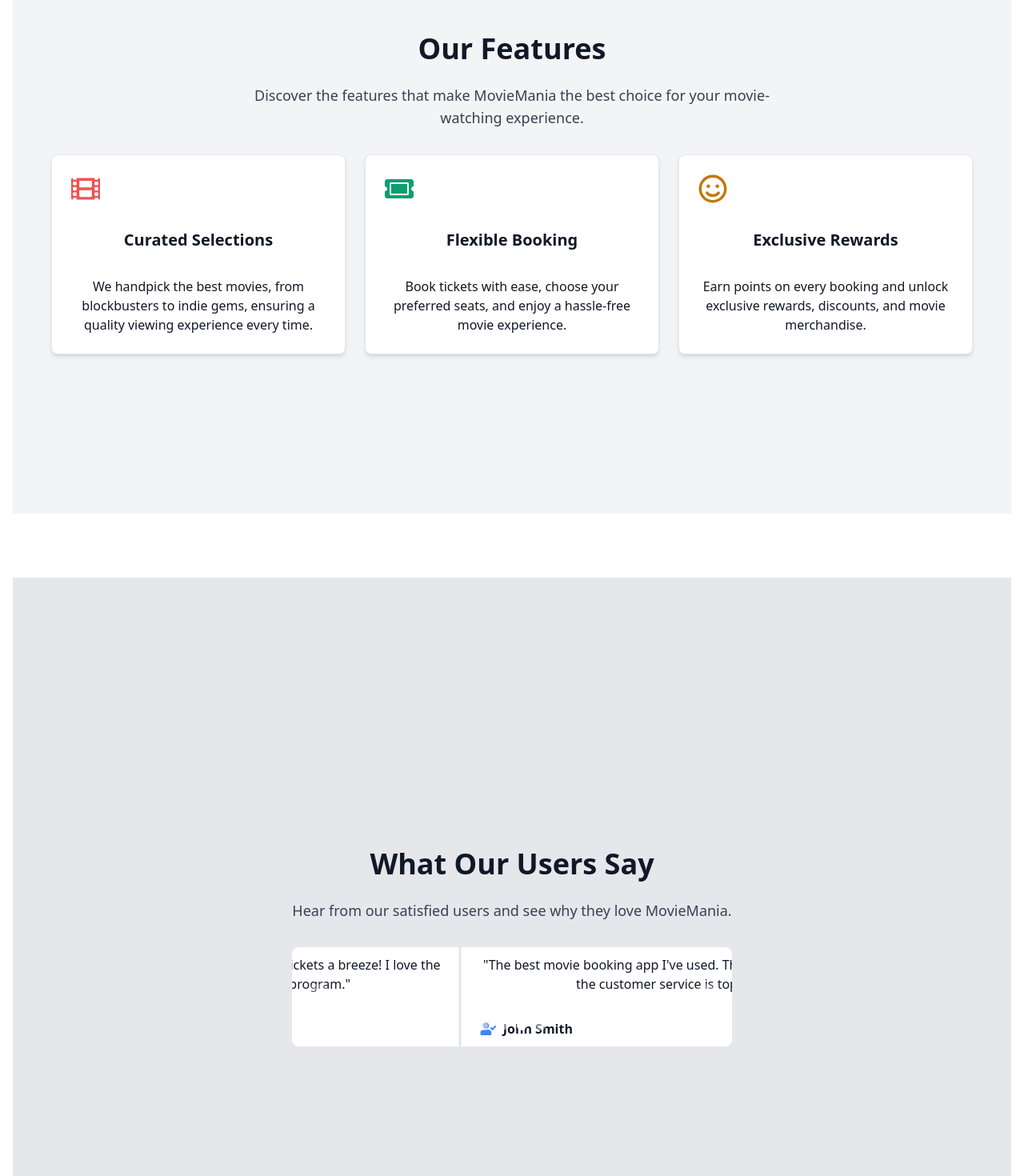
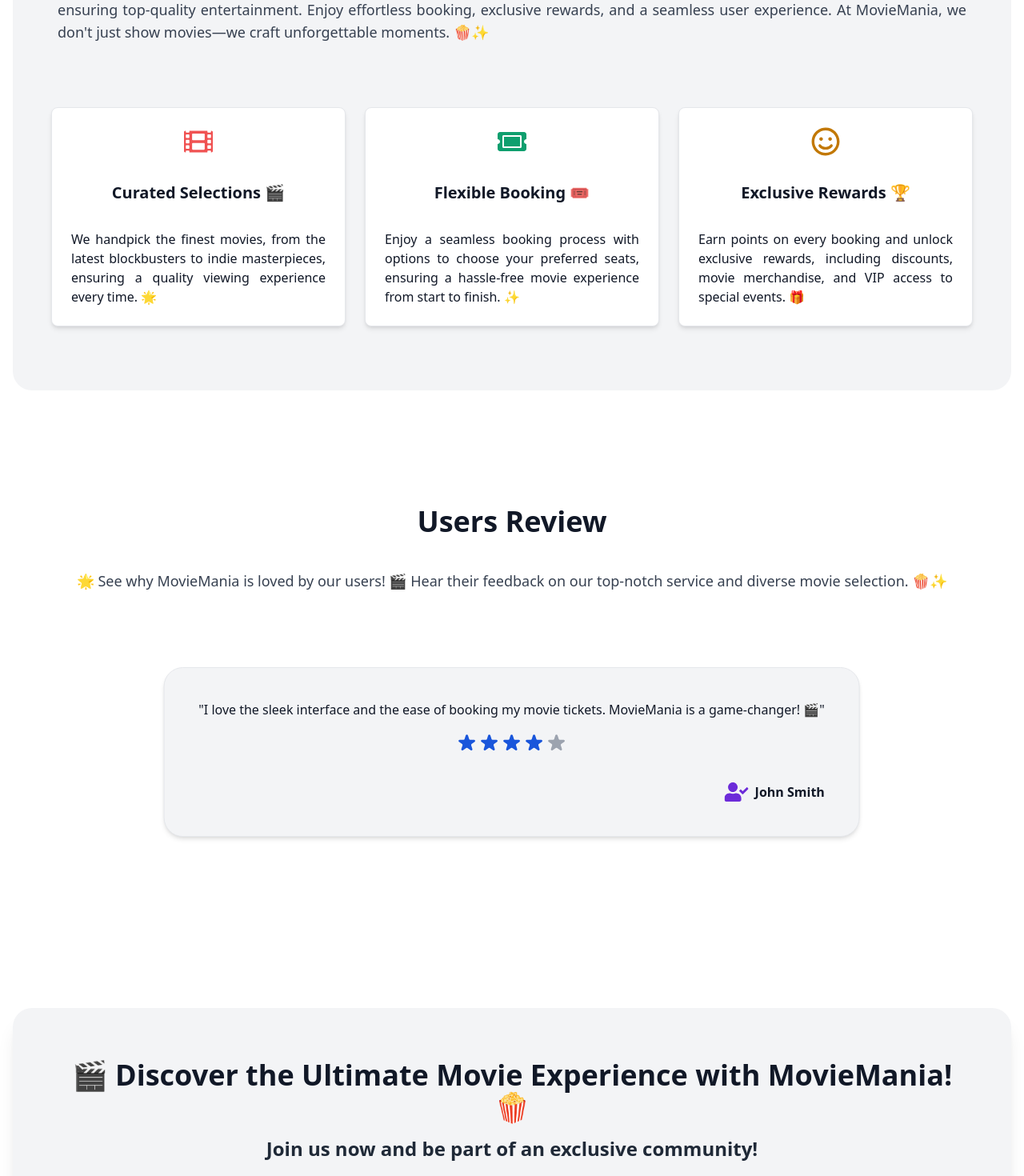
Before and after one commit to Shwetaank/Movies-Booking-App, a React (Vite) app in the folder client/: page / in a window 1280 px wide. Shown: the part 1140-2610 px from the top of the page at 80% size. Built offline with nearby package versions, Linux system fonts and the light colour scheme; no server answers.

Commit message:
complete Landing Page

```diff
--- a/client/src/pages/LandingPage.jsx
+++ b/client/src/pages/LandingPage.jsx
@@ -1,11 +1,70 @@
-import { Button, Card } from "flowbite-react";
+import { Button, Card, Carousel, Rating } from "flowbite-react";
 import { FaTicketAlt, FaRegSmile, FaFilm, FaUserCheck } from "react-icons/fa";
 import Footer from "../components/footer/Footer";
 import Header from "../components/header/Header";
-import { Carousel } from "flowbite-react";
 import HeroTitleSwitcher from "./../components/titleSwitcher/HeroTitleSwitcher";
 import { useNavigate } from "react-router-dom";
 import { useUser } from "@clerk/clerk-react";
+import { motion } from "framer-motion";
+
+// Testimonail Array
+const reviews = [
+  {
+    text: "MovieMania made finding and booking tickets a breeze! The selection is fantastic, and the rewards program is a nice. 🌟",
+    name: "Jane Doe",
+    rating: 5,
+  },
+  {
+    text: "I love the sleek interface and the ease of booking my movie tickets. MovieMania is a game-changer! 🎬",
+    name: "John Smith",
+    rating: 4,
+  },
+  {
+    text: "MovieMania's selection of movies is top-notch. Booking tickets is so convenient. Highly recommended! 🍿",
+    name: "Emily Davis",
+    rating: 3,
+  },
+  {
+    text: "The rewards program and ease of use make MovieMania a must-have app for movie lovers. Great experience! 🌟",
+    name: "Michael Lee",
+    rating: 5,
+  },
+  {
+    text: "Finding movies and booking tickets has never been easier.It has transformed my movie-going experience! 🎥",
+    name: "Sophia Turner",
+    rating: 5,
+  },
+  {
+    text: "MovieMania offers a fantastic selection and a smooth booking process. I’m thoroughly impressed! 🌟",
+    name: "David Brown",
+    rating: 4,
+  },
+  {
+    text: "A fantastic app with an intuitive design and an excellent selection of movies. Five stars! ⭐️",
+    name: "Liam Wilson",
+    rating: 5,
+  },
+  {
+    text: "Booking is so easy with MovieMania! Love the movie suggestions based on my preferences. 🎞️",
+    name: "Olivia Taylor",
+    rating: 4,
+  },
+  {
+    text: "The app is very user-friendly and has an amazing movie library. Great job, MovieMania! 🍿",
+    name: "Ethan Johnson",
+    rating: 4,
+  },
+  {
+    text: "A must-have app for movie enthusiasts! The booking process is seamless and the selection is fantastic. 🎬",
+    name: "Ava Martinez",
+    rating: 5,
+  },
+  {
+    text: "MovieMania has redefined the movie booking experience with its sleek design and user-friendly interface. 🌟",
+    name: "Mia Garcia",
+    rating: 3,
+  },
+];
 
 const LandingPage = () => {
   const { user } = useUser();
@@ -24,27 +83,50 @@
       <main className="flex-grow w-full max-w-7xl mx-auto my-4 sm:px-4 py-6">
         {/* Hero Section */}
         <section className="relative flex items-center justify-center h-screen overflow-hidden mb-20 rounded-3xl pt-16">
-          <video
+          <motion.video
             className="absolute inset-0 w-full h-full object-cover"
             autoPlay
             loop
             muted
+            initial={{ opacity: 0 }}
+            animate={{ opacity: 1 }}
+            transition={{ duration: 1.5 }}
           >
             <source src="/cinematic-background.mp4" type="video/mp4" />
             Your browser does not support the video tag. 😔 Please upgrade to a
             modern browser for the best experience. 🌟
-          </video>
-          <div className="absolute inset-0 bg-black opacity-60 dark:bg-gray-900 dark:opacity-50"></div>
+          </motion.video>
+          <motion.div
+            className="absolute inset-0 bg-black opacity-60 dark:bg-gray-900 dark:opacity-50"
+            initial={{ opacity: 0 }}
+            animate={{ opacity: 0.6 }}
+            transition={{ duration: 1.5 }}
+          />
           <div className="relative z-10 flex flex-col items-center text-center px-4 sm:px-8 lg:px-12 mt-20">
-            <div className="text-5xl sm:text-7xl font-bold mb-6 dark:text-gray-100 text-gray-900">
+            <motion.div
+              className="text-5xl sm:text-7xl font-bold mb-6 dark:text-gray-100 text-gray-900"
+              initial={{ y: -50, opacity: 0 }}
+              animate={{ y: 0, opacity: 1 }}
+              transition={{ duration: 1, type: "spring", stiffness: 50 }}
+            >
               <HeroTitleSwitcher />
-            </div>
-            <p className="sm:text-2xl mb-8 max-w-2xl mx-auto text-white">
+            </motion.div>
+            <motion.p
+              className="sm:text-2xl mb-8 max-w-2xl mx-auto text-white"
+              initial={{ y: 30, opacity: 0 }}
+              animate={{ y: 0, opacity: 1 }}
+              transition={{ duration: 1, delay: 0.5 }}
+            >
               Discover an unparalleled selection of contemporary blockbusters
               🎬, critically acclaimed indie films 🎥, and enduring classics 🎞️
               with MovieMania.
-            </p>
-            <div className="flex flex-col sm:flex-row justify-center gap-6 md:gap-20">
+            </motion.p>
+            <motion.div
+              className="flex flex-col sm:flex-row justify-center gap-6 md:gap-20"
+              initial={{ y: 30, opacity: 0 }}
+              animate={{ y: 0, opacity: 1 }}
+              transition={{ duration: 1, delay: 0.7 }}
+            >
               <Button
                 onClick={() => navigate("/home")}
                 gradientMonochrome="failure"
@@ -80,136 +162,215 @@
               >
                 User Review
               </Button>
-            </div>
+            </motion.div>
           </div>
         </section>
 
         {/* Features Section */}
         <section
           id="features"
-          className="h-screen flex flex-col items-center justify-center bg-gray-100 dark:bg-gray-900 mb-20"
+          className="pt-16 pb-20 flex flex-col items-center justify-center bg-gray-100 dark:bg-gray-900 rounded-3xl mb-20"
         >
-          <div className="text-center px-4 sm:px-8 lg:px-12">
+          <motion.div
+            className="text-center px-4 sm:px-8 lg:px-12"
+            initial={{ opacity: 0, y: 50 }}
+            animate={{ opacity: 1, y: 0 }}
+            transition={{ duration: 1, delay: 0.3 }}
+          >
             <h2 className="text-4xl font-bold mb-6 text-gray-900 dark:text-gray-100">
-              Our Features
+              Our Features 🎥
             </h2>
-            <p className="text-lg mb-8 max-w-2xl mx-auto text-gray-700 dark:text-gray-300">
-              Discover the features that make MovieMania the best choice for
-              your movie-watching experience.
+            <p className="text-lg mb-20 px-2 text-justify text-gray-700 dark:text-gray-300">
+              🎥 Experience cinema like never before with MovieMania. Our
+              platform offers a curated selection of blockbusters and indie
+              gems, ensuring top-quality entertainment. Enjoy effortless
+              booking, exclusive rewards, and a seamless user experience. At
+              MovieMania, we don&apos;t just show movies—we craft unforgettable
+              moments. 🍿✨
             </p>
-            <div className="grid grid-cols-1 sm:grid-cols-2 lg:grid-cols-3 gap-6">
-              <Card>
-                <FaFilm className="text-4xl mb-4 text-red-500" />
+
+            <motion.div
+              className="grid grid-cols-1 sm:grid-cols-2 lg:grid-cols-3 gap-6"
+              initial={{ opacity: 0 }}
+              animate={{ opacity: 1 }}
+              transition={{ duration: 1, delay: 0.5 }}
+            >
+              <motion.div
+                className="flex flex-col items-center text-center"
+                initial={{ y: 30, opacity: 0 }}
+                animate={{ y: 0, opacity: 1 }}
+                transition={{ duration: 0.6, delay: 0.6 }}
+              >
+                <Card className="transition-transform transform hover:scale-105 duration-300 ease-in-out">
+                  <div className="flex items-center justify-center mb-4">
+                    <FaFilm className="text-4xl text-red-500" />
+                  </div>
                   <h3 className="text-xl font-semibold mb-4">
-                  Curated Selections
+                    Curated Selections 🎬
                   </h3>
-                <p>
-                  We handpick the best movies, from blockbusters to indie gems,
-                  ensuring a quality viewing experience every time.
+                  <p className="text-justify">
+                    We handpick the finest movies, from the latest blockbusters
+                    to indie masterpieces, ensuring a quality viewing experience
+                    every time. 🌟
                   </p>
                 </Card>
-              <Card>
-                <FaTicketAlt className="text-4xl mb-4 text-green-500" />
-                <h3 className="text-xl font-semibold mb-4">Flexible Booking</h3>
-                <p>
-                  Book tickets with ease, choose your preferred seats, and enjoy
-                  a hassle-free movie experience.
+              </motion.div>
+
+              <motion.div
+                className="flex flex-col items-center text-center"
+                initial={{ y: 30, opacity: 0 }}
+                animate={{ y: 0, opacity: 1 }}
+                transition={{ duration: 0.6, delay: 0.7 }}
+              >
+                <Card className="transition-transform transform hover:scale-105 duration-300 ease-in-out">
+                  <div className="flex items-center justify-center mb-4">
+                    <FaTicketAlt className="text-4xl text-green-500" />
+                  </div>
+                  <h3 className="text-xl font-semibold mb-4">
+                    Flexible Booking 🎟️
+                  </h3>
+                  <p className="text-justify">
+                    Enjoy a seamless booking process with options to choose your
+                    preferred seats, ensuring a hassle-free movie experience
+                    from start to finish. ✨
                   </p>
                 </Card>
-              <Card>
-                <FaRegSmile className="text-4xl mb-4 text-yellow-500" />
+              </motion.div>
+
+              <motion.div
+                className="flex flex-col items-center text-center"
+                initial={{ y: 30, opacity: 0 }}
+                animate={{ y: 0, opacity: 1 }}
+                transition={{ duration: 0.6, delay: 0.8 }}
+              >
+                <Card className="transition-transform transform hover:scale-105 duration-300 ease-in-out">
+                  <div className="flex items-center justify-center mb-4">
+                    <FaRegSmile className="text-4xl text-yellow-500" />
+                  </div>
                   <h3 className="text-xl font-semibold mb-4">
-                  Exclusive Rewards
+                    Exclusive Rewards 🏆
                   </h3>
-                <p>
+                  <p className="text-justify">
                     Earn points on every booking and unlock exclusive rewards,
-                  discounts, and movie merchandise.
+                    including discounts, movie merchandise, and VIP access to
+                    special events. 🎁
                   </p>
                 </Card>
-            </div>
-          </div>
+              </motion.div>
+            </motion.div>
+          </motion.div>
         </section>
 
         {/* Testimonials Section */}
-        <section
+        <motion.section
           id="testimonials"
-          className="h-screen flex flex-col items-center justify-center bg-gray-200 dark:bg-gray-800 mb-20"
+          className="pt-16 pb-20 flex flex-col items-center justify-center mb-20"
+          initial={{ opacity: 0, y: 50 }}
+          animate={{ opacity: 1, y: 0 }}
+          transition={{ duration: 1, delay: 0.3 }}
         >
           <div className="text-center px-4 sm:px-8 lg:px-12">
-            <h2 className="text-4xl font-bold mb-6 text-gray-900 dark:text-gray-100">
-              What Our Users Say
-            </h2>
-            <p className="text-lg mb-8 max-w-2xl mx-auto text-gray-700 dark:text-gray-300">
-              Hear from our satisfied users and see why they love MovieMania.
+            <h2 className="text-4xl font-bold mb-10">Users Review</h2>
+            <p className="text-lg text-justify mb-10 text-gray-700 dark:text-gray-300">
+              🌟 See why MovieMania is loved by our users! 🎬 Hear their
+              feedback on our top-notch service and diverse movie selection.
+              🍿✨
             </p>
-            <Carousel>
-              <Card>
-                <p>
-                  &quot;MovieMania made finding and booking tickets a breeze! I
-                  love the selection and the rewards program.&quot;
-                </p>
-                <div className="mt-4 flex items-center">
-                  <FaUserCheck className="text-xl text-blue-500" />
-                  <span className="ml-2 font-semibold">Jane Doe</span>
+            <div className="h-64 sm:h-64 xl:h-80 2xl:h-96">
+              <Carousel
+                slideInterval={5000}
+                pauseOnHover
+                className="cursor-pointer"
+              >
+                {reviews.map((review, index) => {
+                  // Determine the color based on rating
+                  const getStarColor = (rating) => {
+                    if (rating === 5) return "text-purple-700";
+                    if (rating === 4) return "text-blue-700";
+                    if (rating === 3) return "text-yellow-500";
+                    return "text-red-700";
+                  };
+
+                  return (
+                    <Card
+                      key={index}
+                      className="flex flex-col justify-center items-center p-4 bg-gray-100 dark:bg-gray-800 md:w-4/5 rounded-3xl"
+                    >
+                      <p className="text-justify">&quot;{review.text}&quot;</p>
+                      <div className="flex justify-center items-center mb-4">
+                        <Rating size="md">
+                          {[...Array(5)].map((_, i) => (
+                            <Rating.Star
+                              key={i}
+                              className={
+                                i < review.rating
+                                  ? getStarColor(review.rating)
+                                  : "text-gray-400"
+                              }
+                            />
+                          ))}
+                        </Rating>
+                      </div>
+                      <div className="flex justify-end items-center">
+                        <FaUserCheck className="text-3xl text-purple-700" />
+                        <span className="ml-2 font-bold">{review.name}</span>
                       </div>
                     </Card>
-              <Card>
-                <p>
-                  &quot;The best movie booking app I&apos;ve used. The interface
-                  is sleek, and the customer service is top-notch.&quot;
-                </p>
-                <div className="mt-4 flex items-center">
-                  <FaUserCheck className="text-xl text-blue-500" />
-                  <span className="ml-2 font-semibold">John Smith</span>
-                </div>
-              </Card>
-              {/* Add more testimonial cards as needed */}
-              <Card>
-                <p>
-                  &quot;MovieMania made finding and booking tickets a breeze! I
-                  love the selection and the rewards program.&quot;
-                </p>
-
-                <div className="mt-4 flex items-center">
-                  <FaUserCheck className="text-xl text-blue-500" />
-                  <span className="ml-2 font-semibold">Emily Davis</span>
-                </div>
-              </Card>
-              <Card>
-                <p>
-                  &quot;MovieMania offers an extensive selection of movies and
-                  an intuitive interface. Booking tickets has never been
-                  easier.&quot;
-                </p>
-                <div className="mt-4 flex items-center">
-                  <FaUserCheck className="text-xl text-blue-500" />
-                  <span className="ml-2 font-semibold">Michael Lee</span>
-                </div>
-              </Card>
+                  );
+                })}
               </Carousel>
             </div>
-        </section>
+          </div>
+        </motion.section>
 
         {/* Call to Action Section */}
         {!user && (
-          <section
+          <motion.section
             id="cta"
-            className="flex flex-col items-center justify-center bg-gradient-to-r from-purple-600 to-blue-500 text-white py-12 mb-20"
+            initial={{ opacity: 0, y: 50 }}
+            animate={{ opacity: 1, y: 0 }}
+            transition={{ duration: 1, delay: 0.3 }}
+            className="pt-16 pb-20 flex flex-col items-center justify-center bg-gray-100 dark:bg-gray-900 mb-20 rounded-3xl shadow-xl"
           >
-            <h2 className="text-4xl font-bold mb-6">Ready to Watch?</h2>
-            <p className="text-lg mb-8 max-w-2xl mx-auto">
-              Join MovieMania today and start your movie adventure. Don’t miss
-              out on the latest releases and exclusive content.
+            <div className="text-center px-4 sm:px-8 lg:px-12">
+              <h2 className="text-3xl md:text-4xl font-bold mb-4">
+                🎬 Discover the Ultimate Movie Experience with MovieMania! 🍿
+              </h2>
+              <h3 className="text-xl md:text-2xl font-semibold mb-8 text-gray-800 dark:text-gray-200">
+                Join us now and be part of an exclusive community!
+              </h3>
+              <p className="text-lg md:text-xl text-justify mb-10 text-gray-700 dark:text-gray-300">
+                🎬 Step into a world of cinematic excellence with MovieMania!
+                Our platform delivers:
+                <ul className="list-disc list-inside ml-5 mt-4">
+                  <li>
+                    🎥 An extensive library of top movies and new releases
+                  </li>
+                  <li>
+                    🔍 Personalized recommendations tailored to your taste
+                  </li>
+                  <li>🎁 Exclusive rewards and discounts for our members</li>
+                  <li>🚀 A seamless and fast booking experience</li>
+                </ul>
+                Transform your movie nights into unforgettable experiences with
+                MovieMania! 🌟
               </p>
+              <p className="text-lg md:text-xl text-justify mb-10 text-gray-700 dark:text-gray-300">
+                🎉 <strong>Special Offer:</strong> Sign up today and enjoy a{" "}
+                <strong>10% discount</strong> on your first booking! 🎟️
+              </p>
+              <div className="mt-10">
                 <Button
                   onClick={() => navigate("/auth/sign-in")}
                   gradientMonochrome="purple"
                   size="lg"
-              className="font-extrabold"
+                  className="mx-auto font-extrabold"
                 >
-              Get Started
+                  Join Now
                 </Button>
-          </section>
+              </div>
+            </div>
+          </motion.section>
         )}
       </main>
       <Footer />
```
Lines whose indentation alone changed are shown as unchanged.
